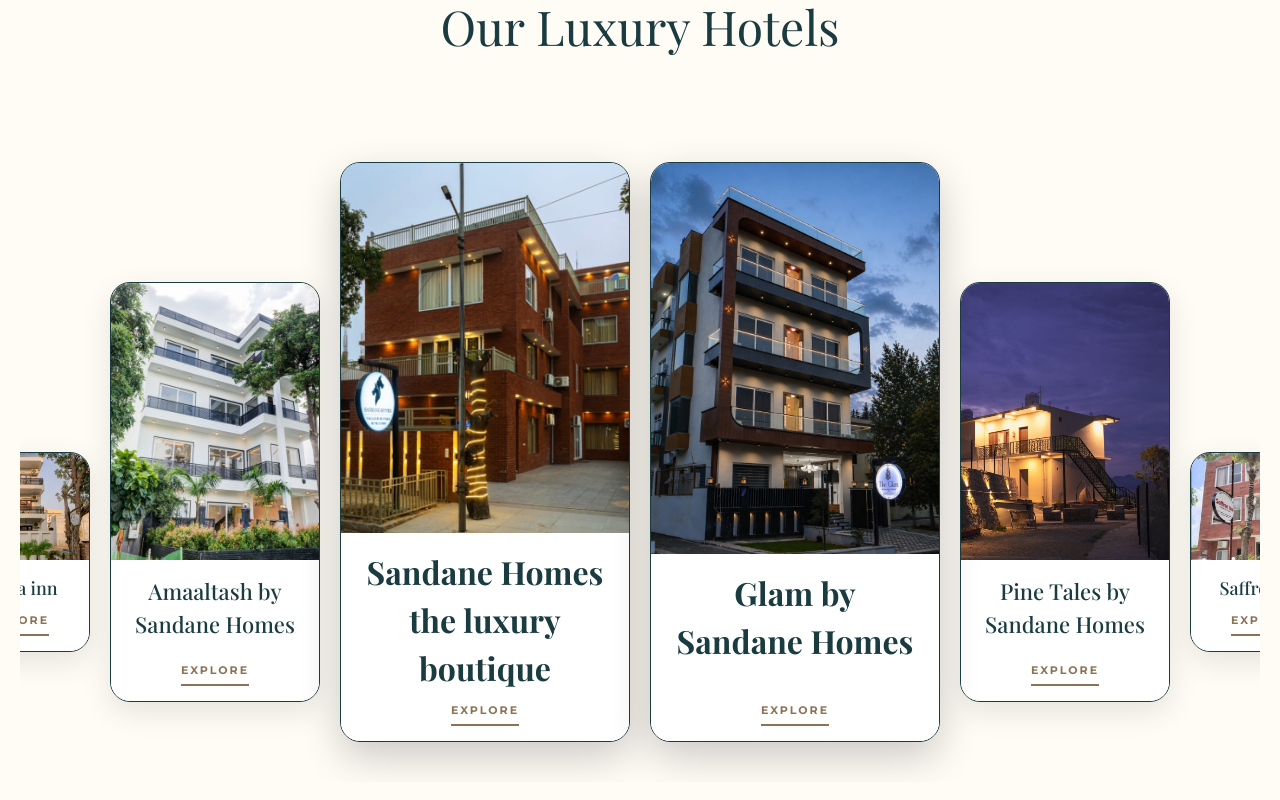
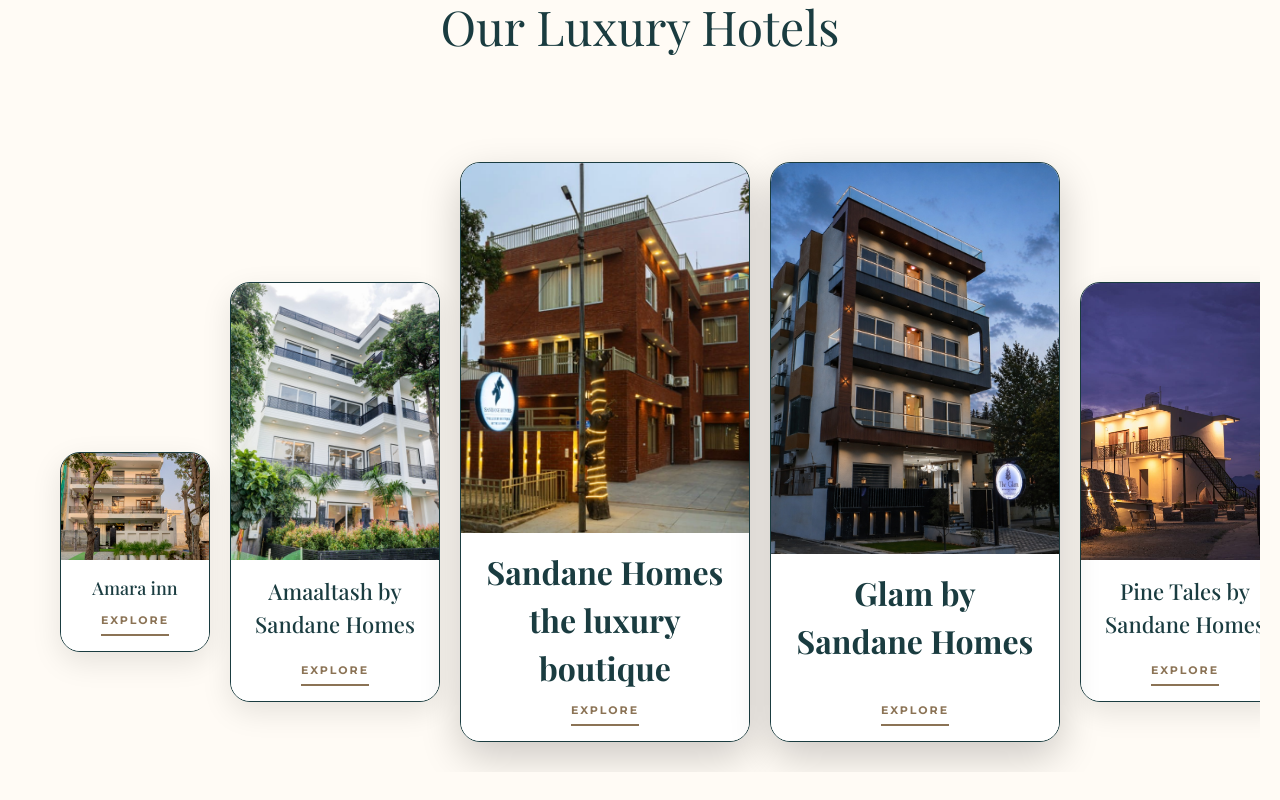
Before and after one commit to viratco/sandanehomes, a React (Vite) app: page / in a window 1280 px wide. Shown: the part 2060-2860 px from the top of the page. Built offline with nearby package versions, Linux system fonts and the light colour scheme; a web font is replaced by a local one.

Commit message:
Fix layout clipping on laptop screens by adding a horizontal scroll slider for property cards

```diff
--- a/src/components/ApartmentTypes.css
+++ b/src/components/ApartmentTypes.css
@@ -126,6 +126,35 @@
     box-shadow: 0 15px 40px rgba(0, 0, 0, 0.2);
 }
 
+/* Laptop screens - add horizontal scroll slider */
+@media (max-width: 1500px) {
+    .apartment-gallery-container {
+        justify-content: flex-start;
+        overflow-x: auto;
+        overflow-y: hidden;
+        padding-bottom: 30px; /* Space for scrollbar */
+        padding-right: 40px; /* Right padding */
+        scroll-snap-type: x mandatory;
+        -ms-overflow-style: none;  /* IE and Edge */
+        scrollbar-width: none;  /* Firefox */
+    }
+
+    .apartment-gallery-container::-webkit-scrollbar {
+        display: none;
+    }
+
+    .gallery-card {
+        scroll-snap-align: center;
+    }
+
+    /* Ensure last item has breathing room when scrolled */
+    .apartment-gallery-container::after {
+        content: '';
+        min-width: 20px;
+        display: block;
+    }
+}
+
 @media (max-width: 1024px) {
     .apartment-gallery-container {
         display: grid;
```
